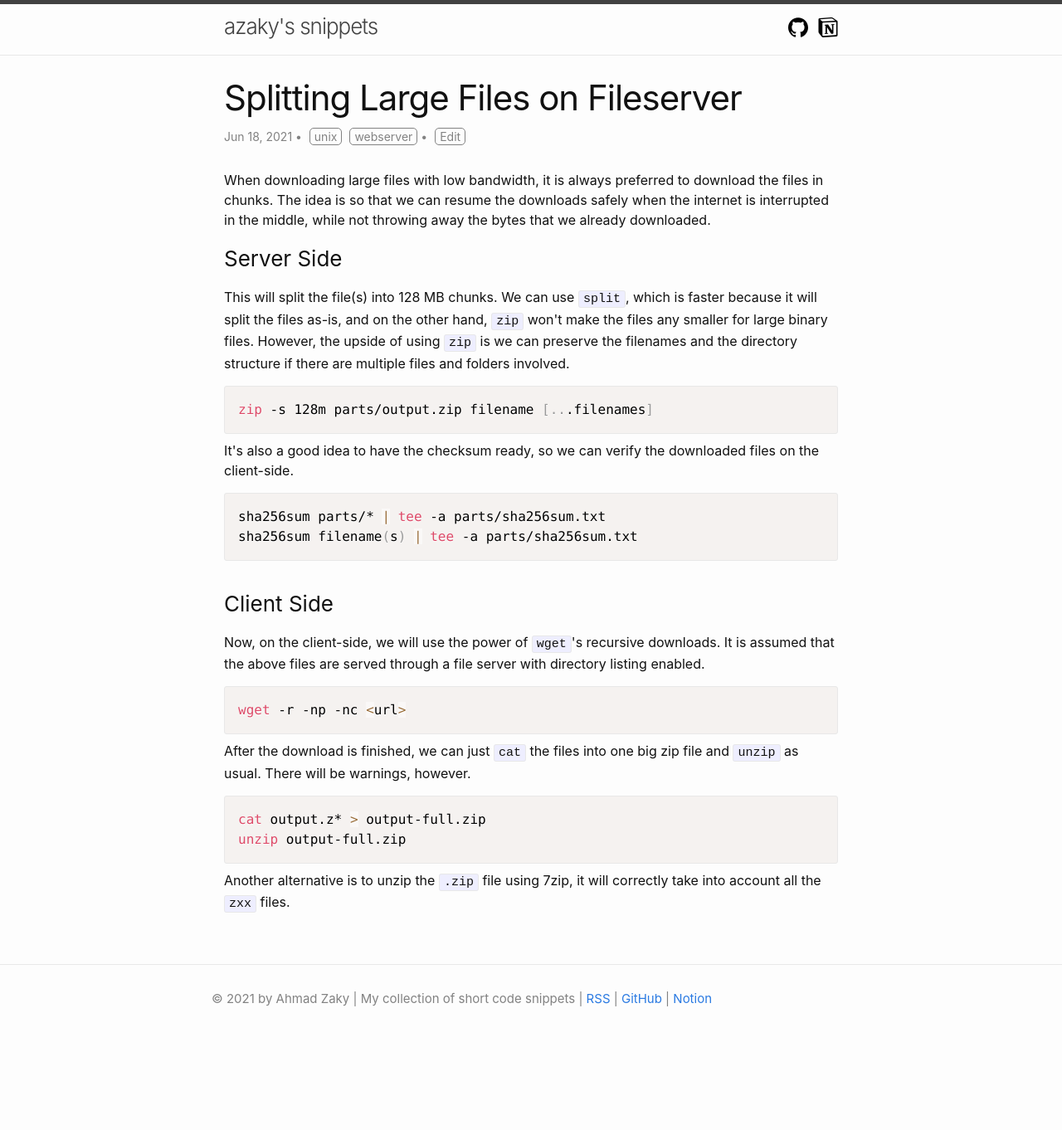
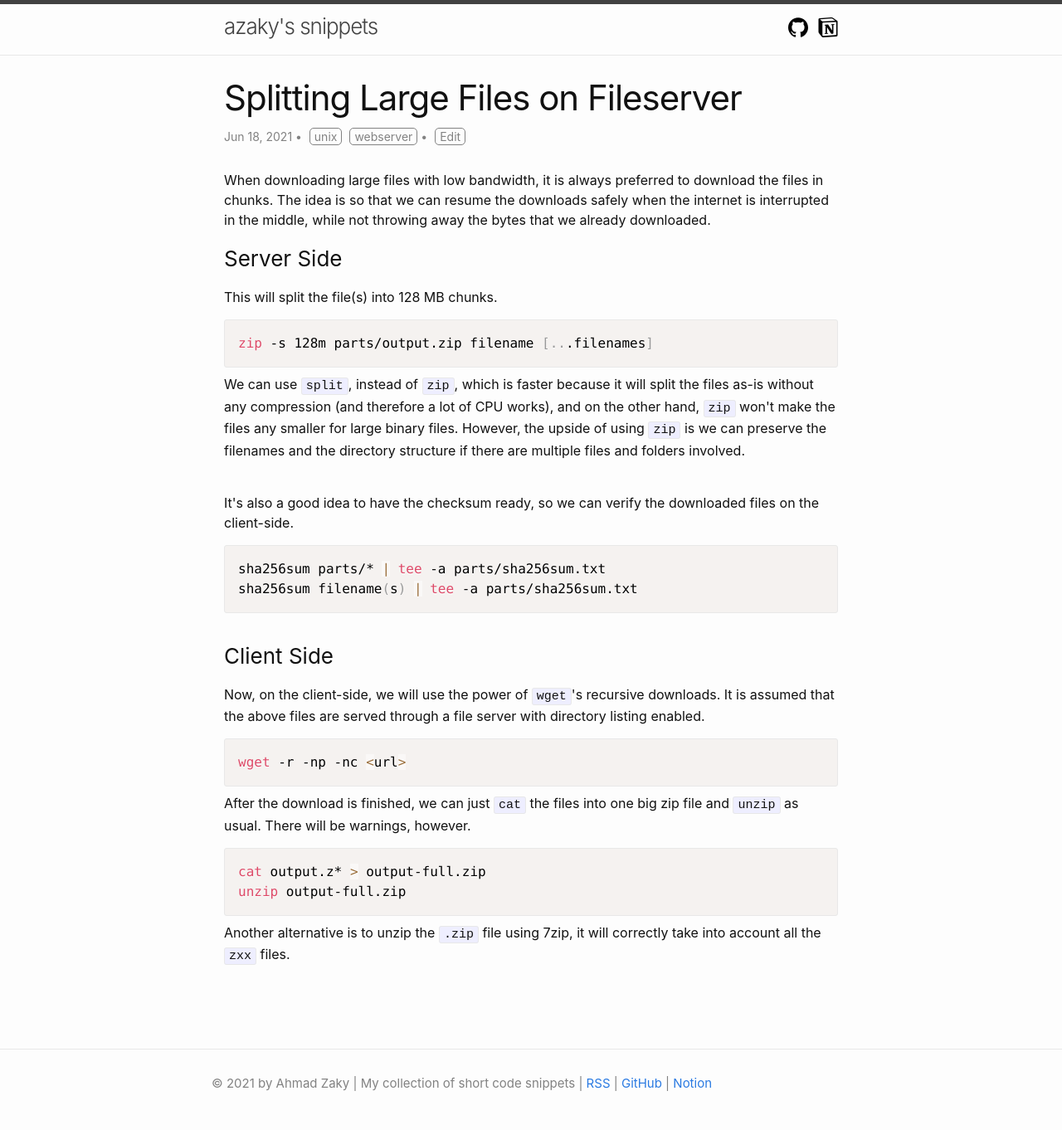
Before and after one commit to azaky/snippets, a Jekyll site: the page built from _posts/2021-06-18-splitting-large-files-on-fileserver.html, in a window 1280 px wide. Shown: the whole page at 83% size. Built offline with Jekyll 4.4.1, drawn with Linux system fonts in a browser that asks for light colours; nearby versions of some CDN libraries; comment, search, counter and statistics services are not loaded; before the commit the page ends 1260 px from its top, so only the background shows below that.

Commit message:
sync_notion: Update "Splitting Large Files on Fileserver"
Signed-off-by: github-actions <41898282+github-actions[bot]@users.noreply.github.com>

```diff
--- a/_posts/2021-06-18-splitting-large-files-on-fileserver.html
+++ b/_posts/2021-06-18-splitting-large-files-on-fileserver.html
@@ -30,16 +30,20 @@ notion_id: 33612b7198a74a7298d6e6bbe80eb9ec
         </path>
       </svg></a><span class="notion-h-title">Server Side</span>
   </h3>
-  <div class="notion-text">This will split the file(s) into 128 MB chunks. We
-    can use <code class="notion-inline-code">split</code>, which is faster
-    because it will split the files as-is, and on the other hand, <code
-      class="notion-inline-code">zip</code> won&#x27;t make the files any
-    smaller for large binary files. However, the upside of using <code
-      class="notion-inline-code">zip</code> is we can preserve the filenames and
-    the directory structure if there are multiple files and folders involved.
+  <div class="notion-text">This will split the file(s) into 128 MB chunks.
   </div>
   <pre
     class="notion-code"><code class="language-Bash">zip -s 128m parts/output.zip filename [...filenames]</code></pre>
+  <div class="notion-text">We can use <code
+      class="notion-inline-code">split</code>, instead of <code
+      class="notion-inline-code">zip</code>, which is faster because it will
+    split the files as-is without any compression (and therefore a lot of CPU
+    works), and on the other hand, <code class="notion-inline-code">zip</code>
+    won&#x27;t make the files any smaller for large binary files. However, the
+    upside of using <code class="notion-inline-code">zip</code> is we can
+    preserve the filenames and the directory structure if there are multiple
+    files and folders involved.</div>
+  <div class="notion-blank"> </div>
   <div class="notion-text">It&#x27;s also a good idea to have the checksum
     ready, so we can verify the downloaded files on the client-side.</div>
   <pre class="notion-code"><code class="language-Bash">sha256sum parts/* | tee -a parts/sha256sum.txt
@@ -71,4 +75,5 @@ unzip output-full.zip</code></pre>
       class="notion-inline-code">.zip</code> file using 7zip, it will correctly
     take into account all the <code class="notion-inline-code">zxx</code> files.
   </div>
+  <div class="notion-blank"> </div>
 </main>
```
Also changed, not shown: posts.json (+8 -8 lines).
